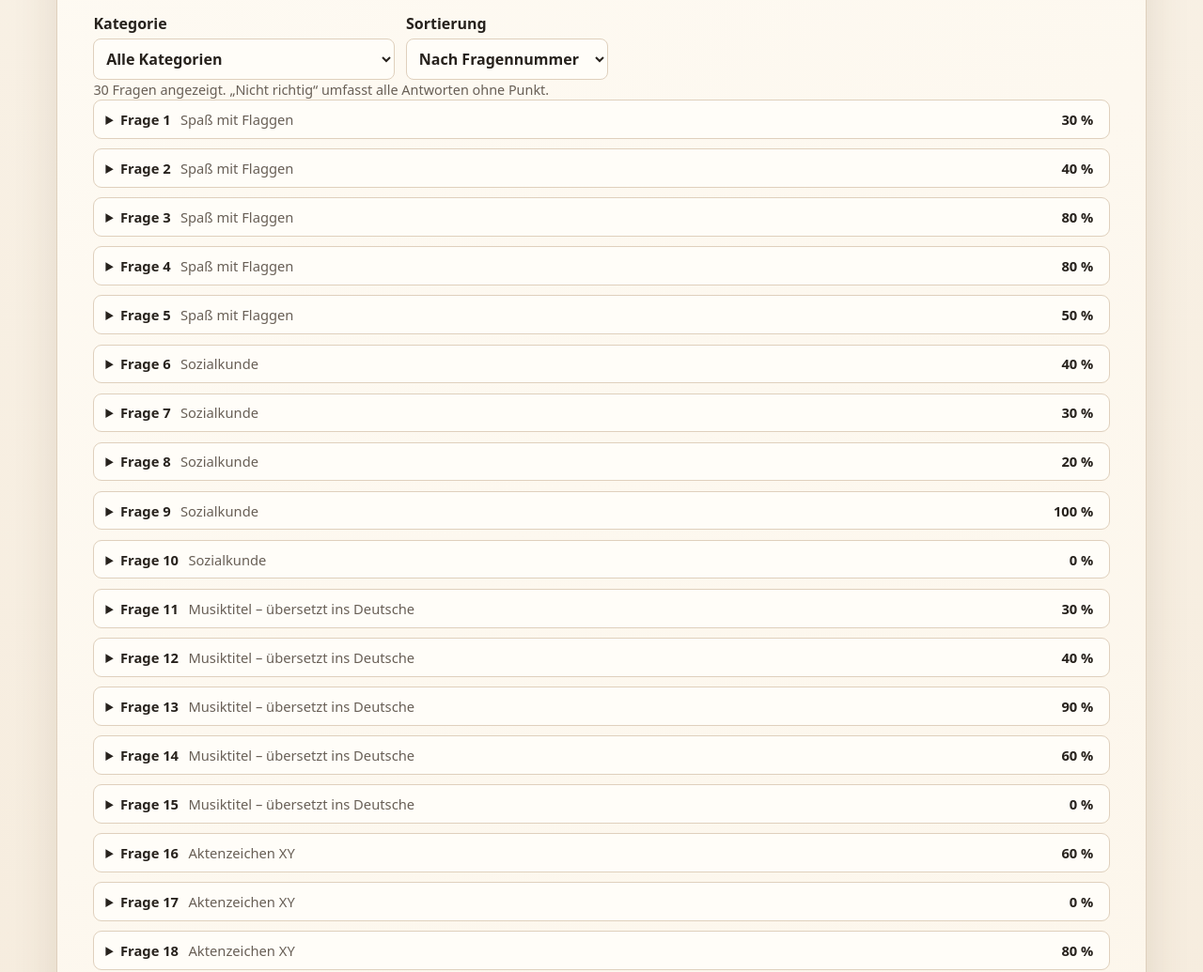
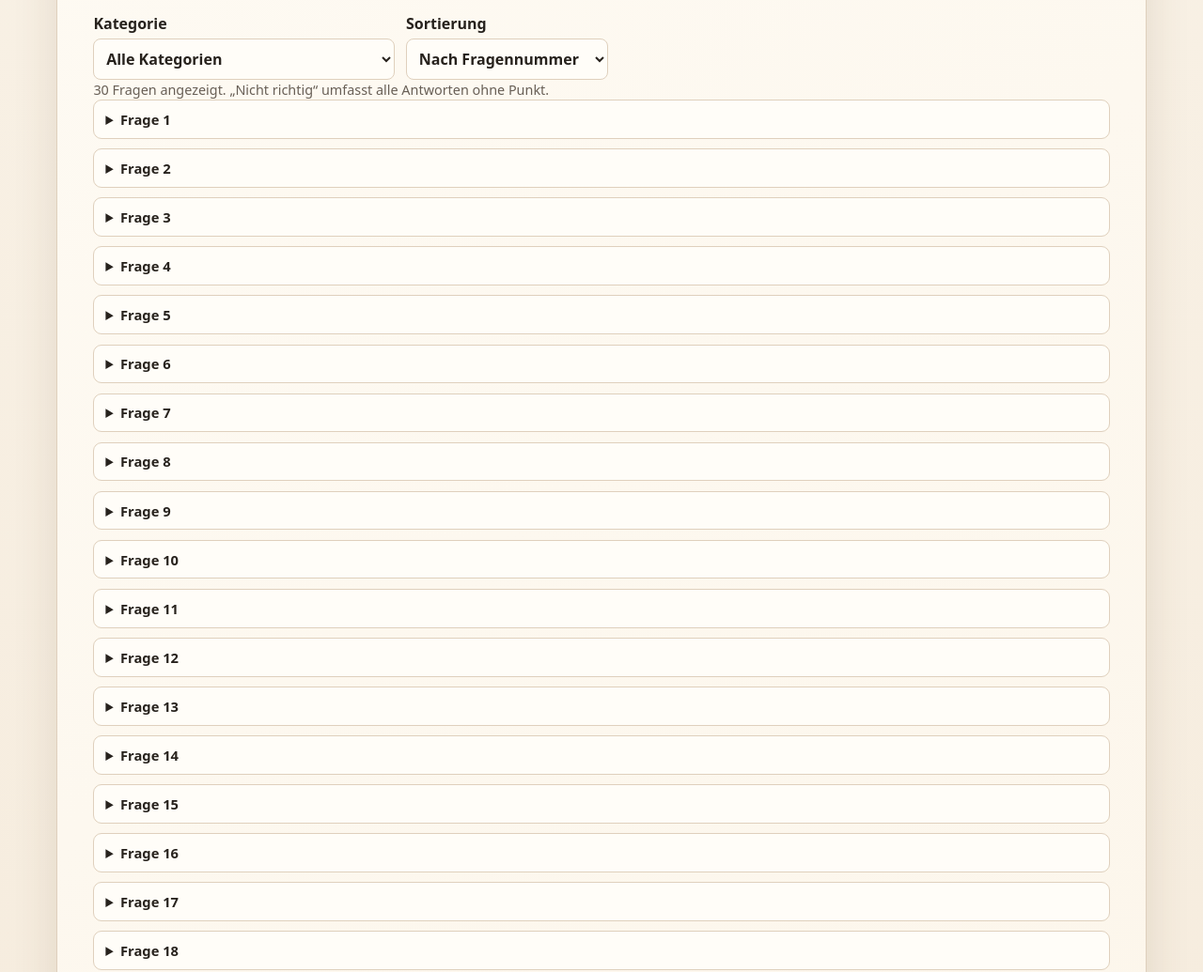
Before and after one commit to MelleGruber/75.quiz, a plain HTML site: page statistik/index.html in a window 1280 px wide. Shown: the part 1739-2774 px from the top of the page at 94% size. Drawn offline with Linux system fonts and the light colour scheme.

Commit message:
Nur Fragennummer in geschlossener Statistikzeile anzeigen

```diff
--- a/assets/quiz.js
+++ b/assets/quiz.js
@@ -247,15 +247,11 @@
           <p class="note">${questionRows.length} Fragen angezeigt. „Nicht richtig“ umfasst alle Antworten ohne Punkt.</p>
           <div class="stats-question-list">${questionRows.map(({ question, correct }) => `
             <details class="stats-question-card ${rateClass(correct / teamCount)}">
-              <summary><span class="stats-question-summary">
-                <strong>Frage ${question.id}</strong>
-                <span class="stats-question-category">${escapeHtml(getCategory(question.category).name)}</span>
-                <span class="stats-question-rate" aria-label="${formatStat(correct / teamCount * 100)} Prozent richtig">${formatStat(correct / teamCount * 100)} %</span>
-              </span></summary>
+              <summary>Frage ${question.id}</summary>
               <div class="stats-question-body">
                 <p class="stats-prompt">${escapeHtml(question.prompt)}</p>
                 ${questionVisual(question, "../")}
-                <p class="note">${correct} richtig · ${teamCount - correct} nicht richtig</p>
+                <p class="note">${escapeHtml(getCategory(question.category).name)} · ${correct} richtig · ${teamCount - correct} nicht richtig · ${formatStat(correct / teamCount * 100)} % Trefferquote</p>
                 <div class="mini-bar" aria-hidden="true"><span style="width:${correct / teamCount * 100}%"></span></div>
                 ${statsSolutionMarkup(question)}
               </div>
--- a/assets/site.css
+++ b/assets/site.css
@@ -826,26 +826,7 @@ body {
 .stats-question-card > summary {
   padding: 0.55rem 0.75rem;
   cursor: pointer;
-}
-
-.stats-question-summary {
-  display: inline-flex;
-  flex-wrap: wrap;
-  align-items: baseline;
-  gap: 0.2rem 0.65rem;
-  width: calc(100% - 1.35em);
-}
-
-.stats-question-category {
-  flex: 1 1 9rem;
-  color: var(--muted);
-  overflow-wrap: anywhere;
-}
-
-.stats-question-rate {
-  margin-inline-start: auto;
   font-weight: 800;
-  white-space: nowrap;
 }
 
 .stats-question-body {
--- a/statistik/index.html
+++ b/statistik/index.html
@@ -6,8 +6,8 @@
   <meta name="description" content="Fragen, Kategorien und Ergebnisse der zehn Vor-Ort-Teams beim 75. Quiz im Bahnhof.">
   <meta name="theme-color" content="#cc5d25">
   <title>Vor-Ort-Statistik – 75. Quiz im Bahnhof</title>
-  <link rel="stylesheet" href="../assets/site.css?v=5">
-  <script src="../assets/quiz.js?v=5" defer></script>
+  <link rel="stylesheet" href="../assets/site.css?v=6">
+  <script src="../assets/quiz.js?v=6" defer></script>
 </head>
 <body>
   <a class="skip-link" href="#statistik">Direkt zur Statistik</a>
```
